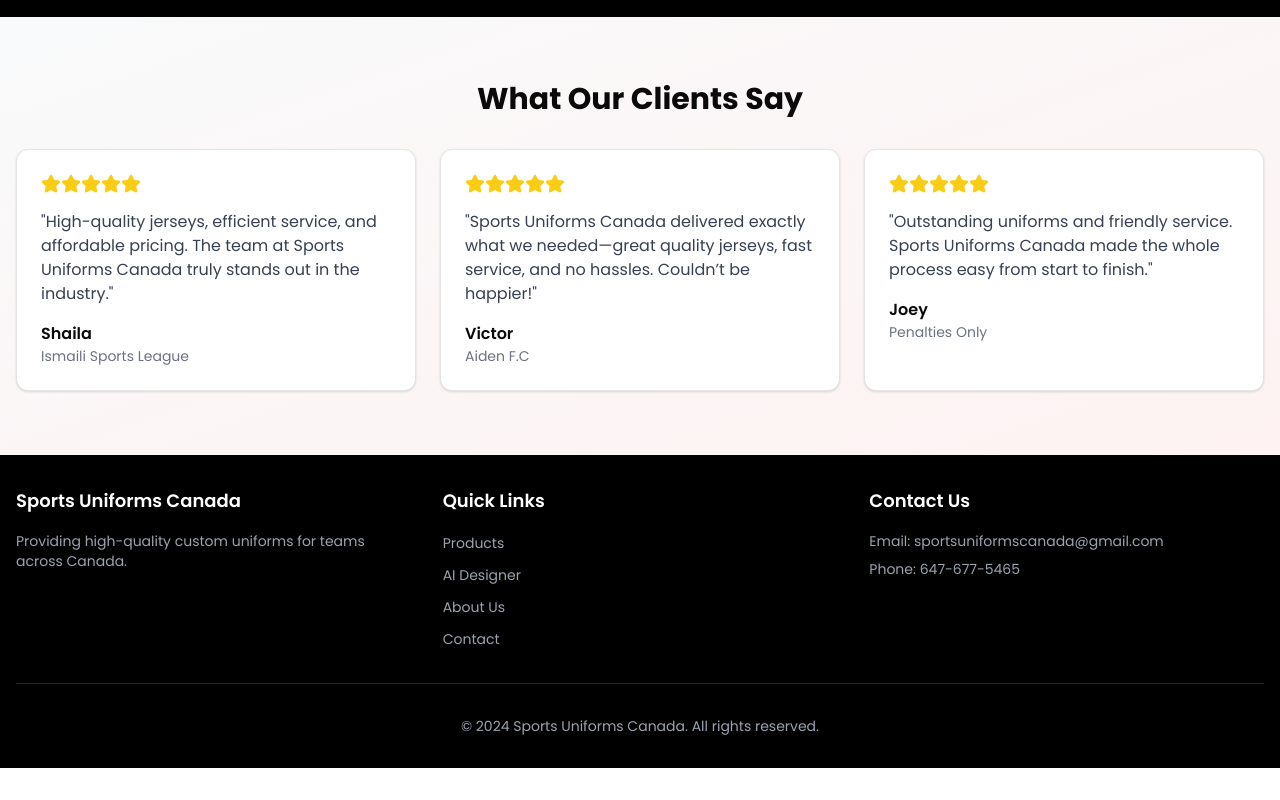
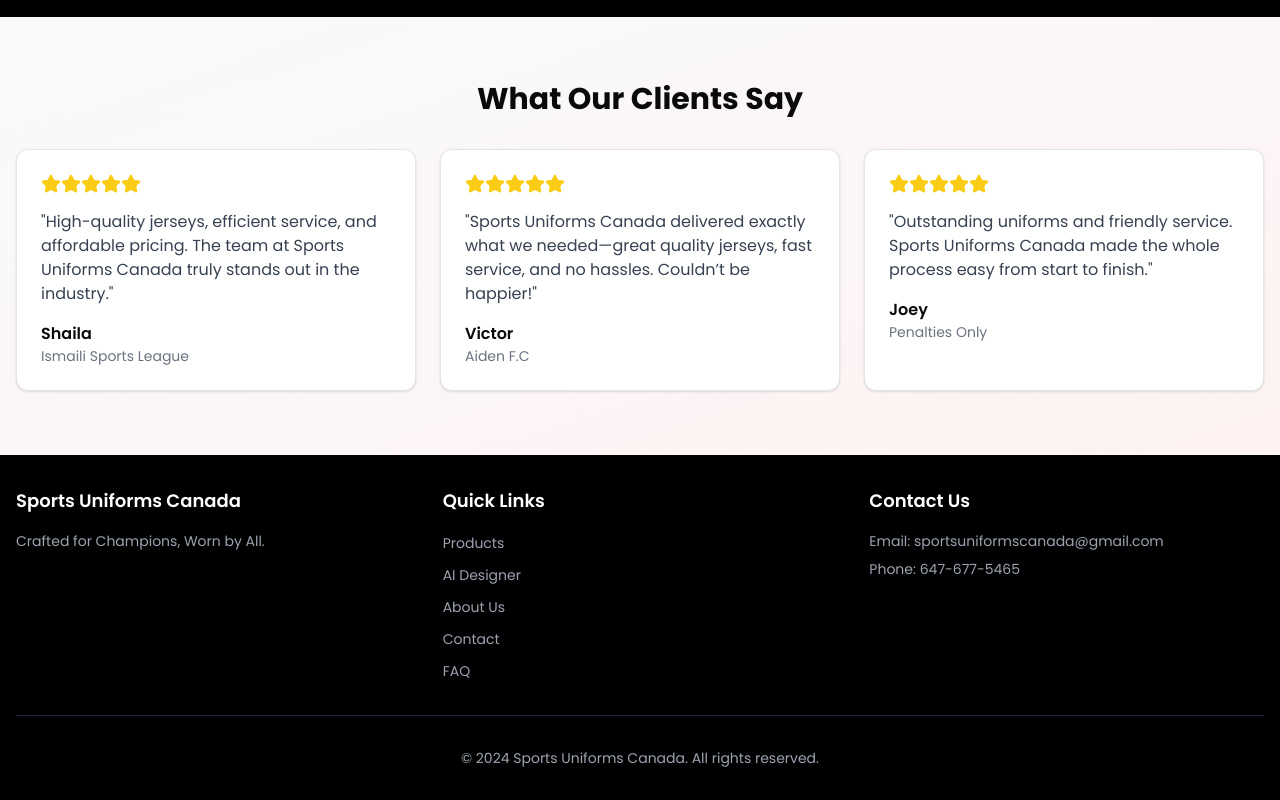
Before and after one commit to abdullah-25/sports-uniforms-canada, a Next.js app: page / in a window 1280 px wide. Shown: the part 5477-6277 px from the top of the page. Before the commit the page ends 6245 px from the top, so only its background shows below. Built offline with nearby package versions, Linux system fonts and the light colour scheme; no server answers.

Commit message:
update footer

```diff
--- a/components/ui/footer.tsx
+++ b/components/ui/footer.tsx
@@ -12,7 +12,7 @@
                     <div className="grid grid-cols-1 md:grid-cols-3 gap-8">
                         <div>
                             <h3 className="text-lg font-semibold mb-4">Sports Uniforms Canada</h3>
-                            <p className="text-sm text-gray-400">Providing high-quality custom uniforms for teams across Canada.</p>
+                            <p className="text-sm text-gray-400">Crafted for Champions, Worn by All.</p>
                         </div>
                         <div>
                             <h3 className="text-lg font-semibold mb-4">Quick Links</h3>
@@ -21,6 +21,7 @@
                                 <li><Link href="/ai-designer" className="text-sm text-gray-400 hover:text-white">AI Designer</Link></li>
                                 <li><Link href="/about" className="text-sm text-gray-400 hover:text-white">About Us</Link></li>
                                 <li><Link href="/contact" className="text-sm text-gray-400 hover:text-white">Contact</Link></li>
+                                <li><Link href="/about" className="text-sm text-gray-400 hover:text-white">FAQ</Link></li>
                             </ul>
                         </div>
                         <div>
```
